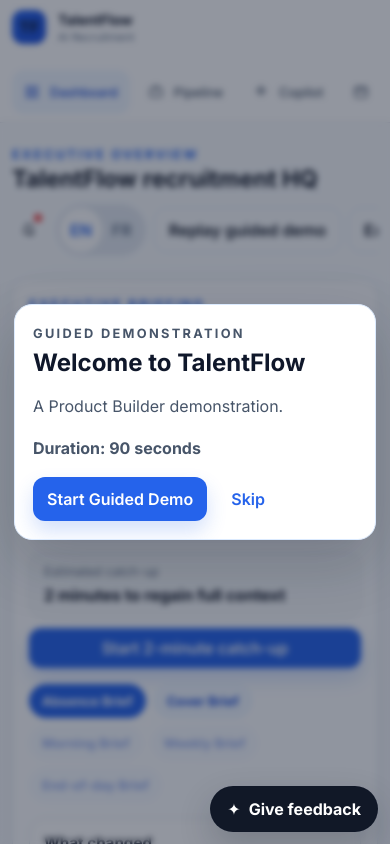
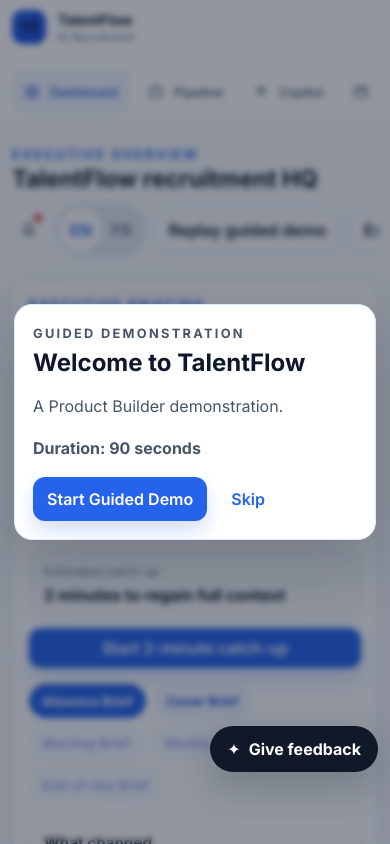
Before and after one commit to Sabrinaheydel/demo-talentflow-ai, a Next.js app: page / in a window 390 px wide. Shown: the top 844 px of the page. Built offline with nearby package versions, Linux system fonts and the light colour scheme.

Commit message:
fix: keep beta feedback launcher clear of Webflow badge

```diff
--- a/src/app/feedback.css
+++ b/src/app/feedback.css
@@ -1,7 +1,7 @@
 .feedback-launcher {
   position: fixed;
   right: 22px;
-  bottom: 22px;
+  bottom: 72px;
   z-index: 70;
   display: inline-flex;
   align-items: center;
@@ -218,7 +218,7 @@
 @media (max-width: 640px) {
   .feedback-launcher {
     right: 12px;
-    bottom: calc(12px + env(safe-area-inset-bottom));
+    bottom: calc(72px + env(safe-area-inset-bottom));
     max-width: calc(100vw - 24px);
   }
 
```
